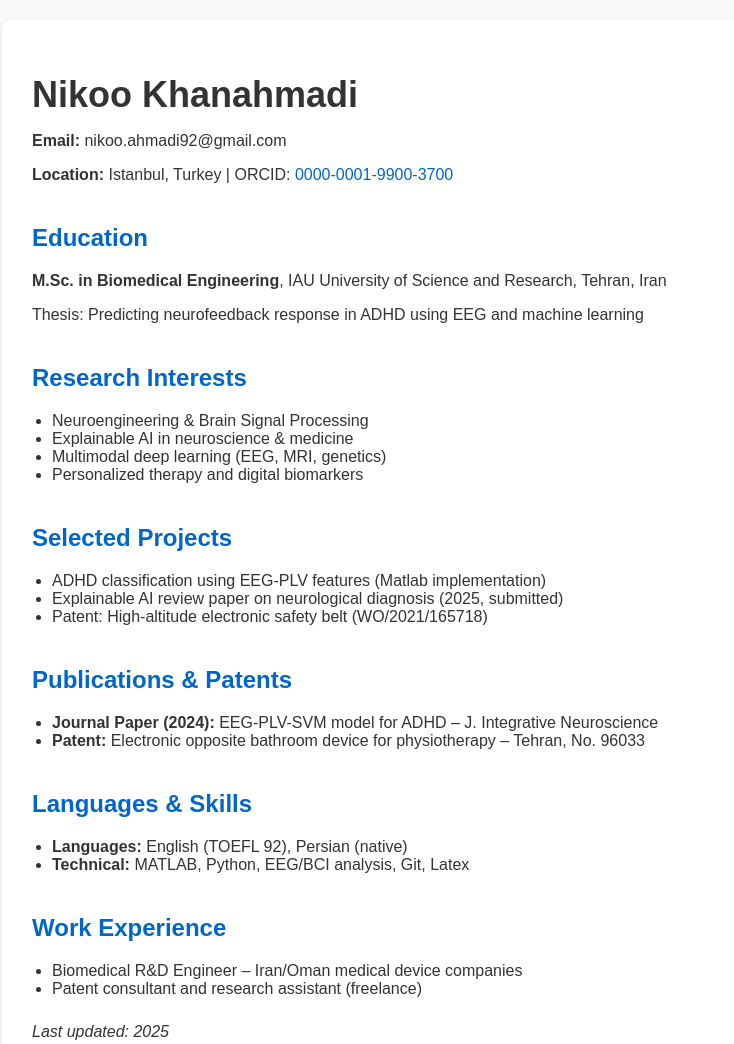
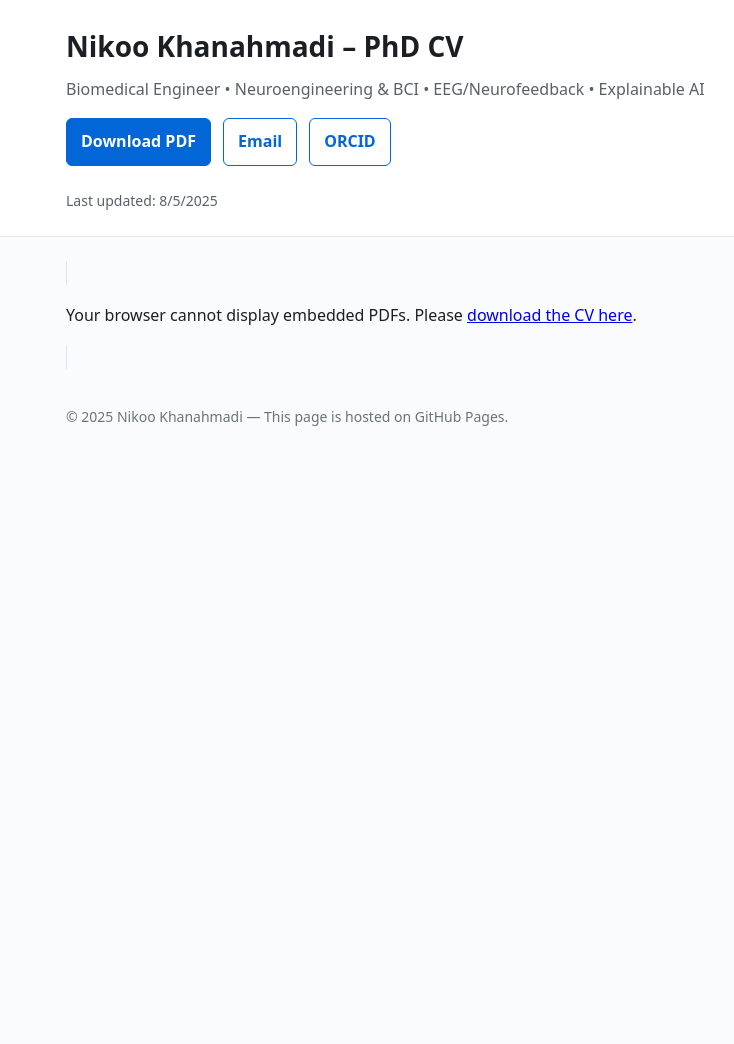
Before and after one commit to nikoo-neuro/My-CV, a plain HTML site: page index.html in a window 1280 px wide. Shown: the top 1044 px of the page, without its empty margins (158-892 px from the left). After the commit the page ends 800 px from the top, so only its background shows below. Drawn offline with Linux system fonts and the light colour scheme.

Commit message:
Update index.html

```diff
--- a/index.html
+++ b/index.html
@@ -1,109 +1,80 @@
-<!DOCTYPE html>
+<!doctype html>
 <html lang="en">
 <head>
-  <meta charset="UTF-8" />
-  <meta name="viewport" content="width=device-width, initial-scale=1.0" />
-  <title>Nikoo Khanahmadi - CV</title>
+  <meta charset="utf-8" />
+  <meta name="viewport" content="width=device-width, initial-scale=1" />
+
+  <title>Nikoo Khanahmadi – PhD CV</title>
+  <meta name="description" content="PhD application CV of Nikoo Khanahmadi, M.Sc. Biomedical Engineer. Neuroengineering, EEG/BCI, Neurofeedback, XAI." />
+
+  <!-- Basic SEO/Open Graph -->
+  <meta property="og:title" content="Nikoo Khanahmadi – PhD CV" />
+  <meta property="og:description" content="PhD application CV of Nikoo Khanahmadi. Neuroengineering • EEG • Neurofeedback • XAI" />
+  <meta property="og:type" content="website" />
+  <meta name="twitter:card" content="summary" />
+
   <style>
+    :root { --maxw: 880px; }
+    * { box-sizing: border-box; }
     body {
-      font-family: Arial, sans-serif;
-      background: #f8f8f8;
-      color: #333;
-      margin: 0;
-      padding: 20px;
+      margin: 0; font-family: system-ui, -apple-system, Segoe UI, Roboto, Arial, sans-serif;
+      line-height: 1.6; color: #1b1f23; background: #fafbfc;
     }
-    .container {
-      max-width: 900px;
-      margin: auto;
-      background: white;
-      padding: 30px;
-      border-radius: 10px;
-      box-shadow: 0 4px 10px rgba(0,0,0,0.1);
+    header {
+      background: #ffffff; border-bottom: 1px solid #e1e4e8;
     }
-    h1 {
-      font-size: 36px;
-      margin-bottom: 10px;
+    .wrap { max-width: var(--maxw); margin: 0 auto; padding: 24px; }
+    h1 { margin: 0 0 8px; font-size: 28px; }
+    p.lead { margin: 0 0 16px; color: #586069; }
+    .actions { display: flex; gap: 12px; flex-wrap: wrap; margin: 12px 0 24px; }
+    .btn, .btn-outline {
+      display: inline-block; padding: 10px 14px; border-radius: 6px; text-decoration: none;
+      font-weight: 600; border: 1px solid #0366d6;
     }
-    h2 {
-      margin-top: 40px;
-      color: #0066cc;
-      font-size: 24px;
-    }
-    ul {
-      padding-left: 20px;
-    }
-    .section {
-      margin-bottom: 25px;
-    }
-    .subtitle {
-      font-weight: bold;
-      margin-bottom: 5px;
-    }
-    a {
-      color: #0066cc;
-      text-decoration: none;
-    }
-    a:hover {
-      text-decoration: underline;
-    }
+    .btn { background: #0366d6; color: #fff; }
+    .btn:hover { filter: brightness(0.95); }
+    .btn-outline { color: #0366d6; background: #fff; }
+    .meta { font-size: 14px; color: #586069; }
+    .pdf-embed { width: 100%; height: 900px; border: 1px solid #e1e4e8; border-radius: 6px; background: #fff; }
+    footer { margin-top: 20px; padding: 16px 0 40px; color: #6a737d; font-size: 14px; }
+    @media (max-width: 640px) { .pdf-embed { height: 70vh; } }
   </style>
 </head>
 <body>
-  <div class="container">
-    <h1>Nikoo Khanahmadi</h1>
-    <p><strong>Email:</strong> nikoo.ahmadi92@gmail.com</p>
-    <p><strong>Location:</strong> Istanbul, Turkey | ORCID: <a href="https://orcid.org/0000-0001-9900-3700">0000-0001-9900-3700</a></p>
+  <header>
+    <div class="wrap">
+      <h1>Nikoo Khanahmadi – PhD CV</h1>
+      <p class="lead">Biomedical Engineer • Neuroengineering & BCI • EEG/Neurofeedback • Explainable AI</p>
+      <div class="actions">
+        <a class="btn" href="Nikoo-Khanahmadi-PhD-CV.pdf" target="_blank" rel="noopener">Download PDF</a>
+        <a class="btn-outline" href="mailto:nikoo.ahmadi92@gmail.com">Email</a>
+        <a class="btn-outline" href="https://orcid.org/0000-0001-9900-3700" target="_blank" rel="noopener">ORCID</a>
+      </div>
+      <div class="meta">
+        Last updated: <span id="updated"></span>
+      </div>
+    </div>
+  </header>
 
-    <div class="section">
-      <h2> Education</h2>
-      <p><strong>M.Sc. in Biomedical Engineering</strong>, IAU University of Science and Research, Tehran, Iran</p>
-      <p>Thesis: Predicting neurofeedback response in ADHD using EEG and machine learning</p>
-    </div>
+  <main class="wrap">
+    <!-- Inline PDF viewer; shows a fallback link if the browser can't embed PDFs -->
+    <object class="pdf-embed"
+            data="Nikoo-Khanahmadi-PhD-CV.pdf#view=FitH"
+            type="application/pdf">
+      <p>Your browser cannot display embedded PDFs.
+        Please <a href="Nikoo-Khanahmadi-PhD-CV.pdf">download the CV here</a>.
+      </p>
+    </object>
 
-    <div class="section">
-      <h2> Research Interests</h2>
-      <ul>
-        <li>Neuroengineering & Brain Signal Processing</li>
-        <li>Explainable AI in neuroscience & medicine</li>
-        <li>Multimodal deep learning (EEG, MRI, genetics)</li>
-        <li>Personalized therapy and digital biomarkers</li>
-      </ul>
-    </div>
+    <footer>
+      © <span id="year"></span> Nikoo Khanahmadi — This page is hosted on GitHub Pages.
+    </footer>
+  </main>
 
-    <div class="section">
-      <h2> Selected Projects</h2>
-      <ul>
-        <li>ADHD classification using EEG-PLV features (Matlab implementation)</li>
-        <li>Explainable AI review paper on neurological diagnosis (2025, submitted)</li>
-        <li>Patent: High-altitude electronic safety belt (WO/2021/165718)</li>
-      </ul>
-    </div>
-
-    <div class="section">
-      <h2> Publications & Patents</h2>
-      <ul>
-        <li><strong>Journal Paper (2024):</strong> EEG-PLV-SVM model for ADHD – J. Integrative Neuroscience</li>
-        <li><strong>Patent:</strong> Electronic opposite bathroom device for physiotherapy – Tehran, No. 96033</li>
-      </ul>
-    </div>
-
-    <div class="section">
-      <h2> Languages & Skills</h2>
-      <ul>
-        <li><strong>Languages:</strong> English (TOEFL 92), Persian (native)</li>
-        <li><strong>Technical:</strong> MATLAB, Python, EEG/BCI analysis, Git, Latex</li>
-      </ul>
-    </div>
-
-    <div class="section">
-      <h2> Work Experience</h2>
-      <ul>
-        <li>Biomedical R&D Engineer – Iran/Oman medical device companies</li>
-        <li>Patent consultant and research assistant (freelance)</li>
-      </ul>
-    </div>
-
-    <p><em>Last updated: 2025</em></p>
-  </div>
+  <script>
+    // Small niceties
+    document.getElementById('year').textContent = new Date().getFullYear();
+    document.getElementById('updated').textContent = new Date().toLocaleDateString();
+  </script>
 </body>
 </html>
```
